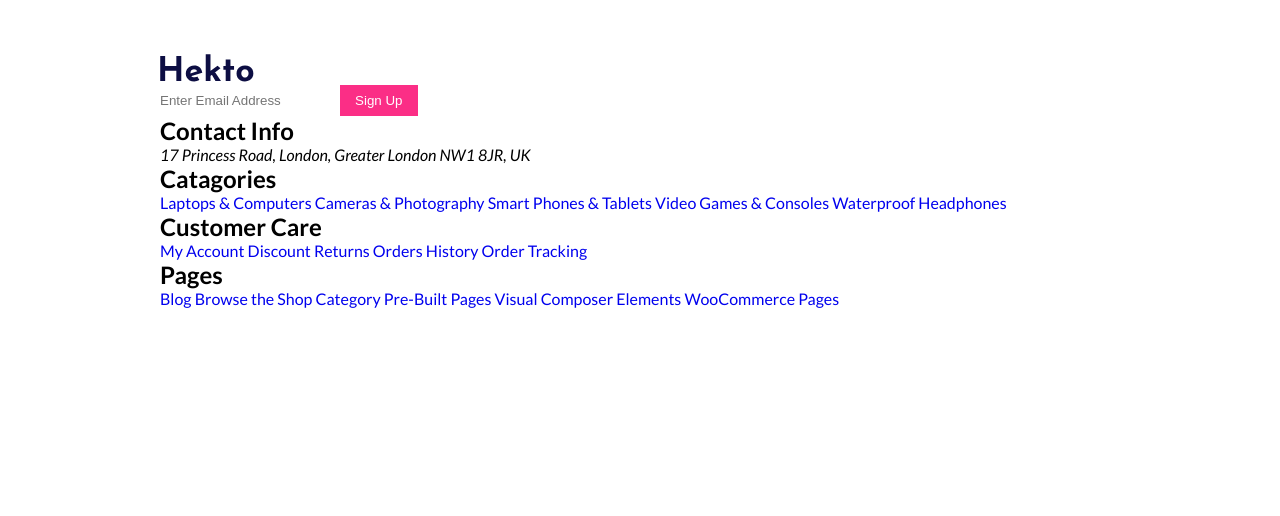
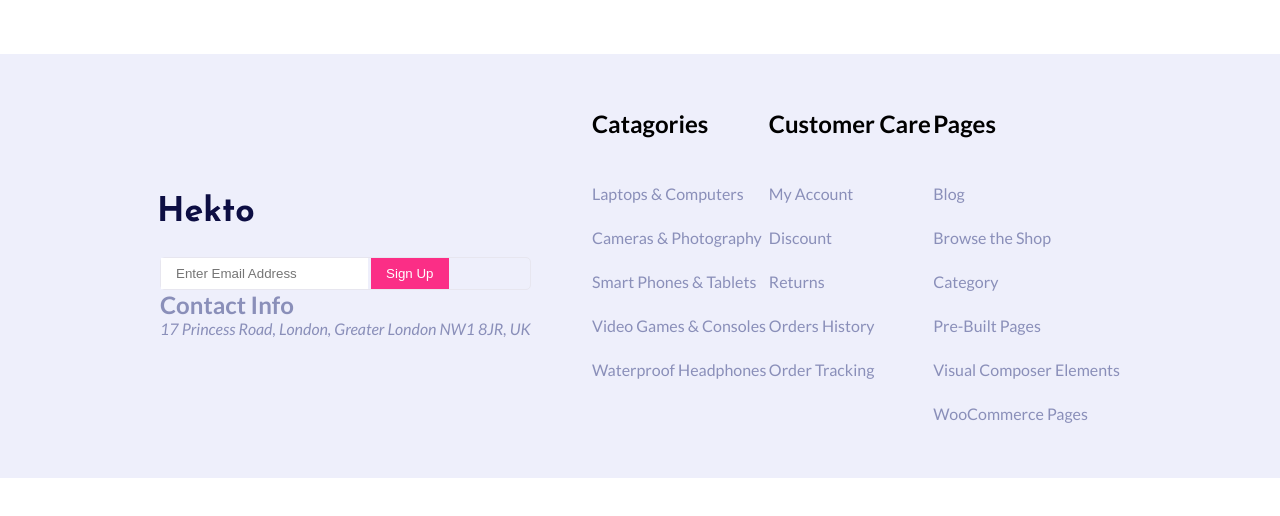
Before and after one commit to shuroqenab-spec/hecto-project, a plain HTML site: page index.html in a window 1280 px wide. Shown: the part 94-610 px from the top of the page. Drawn offline with Linux system fonts and the light colour scheme.

Commit message:
creat footer

```diff
--- a/assets/base.css
+++ b/assets/base.css
@@ -44,3 +44,31 @@ ul{
 .text-white{
   color: #fff;
 }
+.d-flex{
+  display: flex;
+
+}
+.flex-direction{
+  flex-direction: column;
+}
+.gap-1{
+  gap: 5px;
+}
+.gap-2{
+
+  gap: 10px;
+}
+.gap-3{
+  gap: 15px;
+}
+.gap-4{
+  gap: 20px;
+}
+.gap-5{
+  gap: 25px;
+
+}.flex-direction-row{
+  flex-direction: row;
+}
+.align-items{
+  align-items: flex-start;}
--- a/assets/main.css
+++ b/assets/main.css
@@ -33,5 +33,37 @@ background-color: #FB2E86;
 padding: 8px 15px;
  border: none;
     outline: none;
+/*end header*/
+
+
+/*start footer*/
+}
+.footer{
+    background-color: #EEEFFB;
+    padding: 55px 0 ;
 
 }
+
+.footer .left-side{
+   gap: 35px;
+   align-items: flex-start;
+}
+.footer .right-side{
+   width: 55%;
+}
+.footer-item {
+    gap: 45px;
+
+}
+.footer a , .address-info{
+    color: #8A8FB9;
+}
+.footer .right-side h2{
+   padding-bottom: 46px;
+}
+.footer .left-side input{
+padding: 8px 15px;
+ border: none;
+    outline: none;
+
+}
--- a/index.html
+++ b/index.html
@@ -67,102 +67,70 @@
   </div>
 
 </div>
-
 <div>
 </header>
 
+
+
+
 <footer class="footer">
+
   <div class="container">
     <div class="row">
-<div class=left-side>
+
+      <div class="left-side d-flex flex-direction gap-2">
         <img src="./image/Hekto.svg" alt="">
+         <div class="search">
            <form >
-      <div class="search">
               <input type="text" placeholder="Enter Email Address">
               <button type="submit" class="text-white">
                 Sign Up
               </button>
+
              </form>
-<h2> Contact Info</h2>
+             <div class="address-info">
+             <h2>Contact Info</h2>
              <address>17 Princess Road, London, Greater London NW1 8JR, UK</address>
-
-
-
-
             </div>
         </div>
 
+      </div>
       <div class="right-side">
-
+        <div class="row align-items">
           <div class="footer-item">
-
             <h2>Catagories</h2>
+            <nav class="d-flex flex-direction gap-5">
 
                 <a href="#">Laptops & Computers</a>
                 <a href="#">Cameras & Photography</a>
                 <a href="#">Smart Phones & Tablets</a>
                 <a href="#">Video Games & Consoles</a>
                 <a href="#">Waterproof Headphones</a>
-
+            </nav>
           </div>
-
           <div class="footer-item">
-
-
              <h2>Customer Care</h2>
-
+            <nav class="d-flex flex-direction gap-5">
                 <a href="#">My Account</a>
                 <a href="#">Discount</a>
                 <a href="#">Returns</a>
                 <a href="#">Orders History</a>
-<a href="#">Order Tracking</a>
-
+                <a href="#">Order Tracking </a>
+            </nav>
           </div>
-<div class="footer-item">
-
+          <div class="footer-item  ">
              <h2>Pages</h2>
+            <nav class="d-flex flex-direction gap-5">
 
                 <a href="#">Blog</a>
                 <a href="#">Browse the Shop</a>
                 <a href="#">Category</a>
-<a href="#">Pre-Built Pages </a>
-<a href="#">Visual Composer Elements</a>
+                <a href="#">Pre-Built Pages</a>
+                <a href="#">Visual Composer Elements </a>
                 <a href="#">WooCommerce Pages</a>
+            </nav>
           </div>
-
-
-
-
-
-
-
-
-
-
-
-
-
-
-
       </div>
-
-
-
-
-
-
-
-
-
-
-
-</div>
-
-
-
-
-
-
 
 
 
```
Lines whose indentation alone changed are shown as unchanged.
